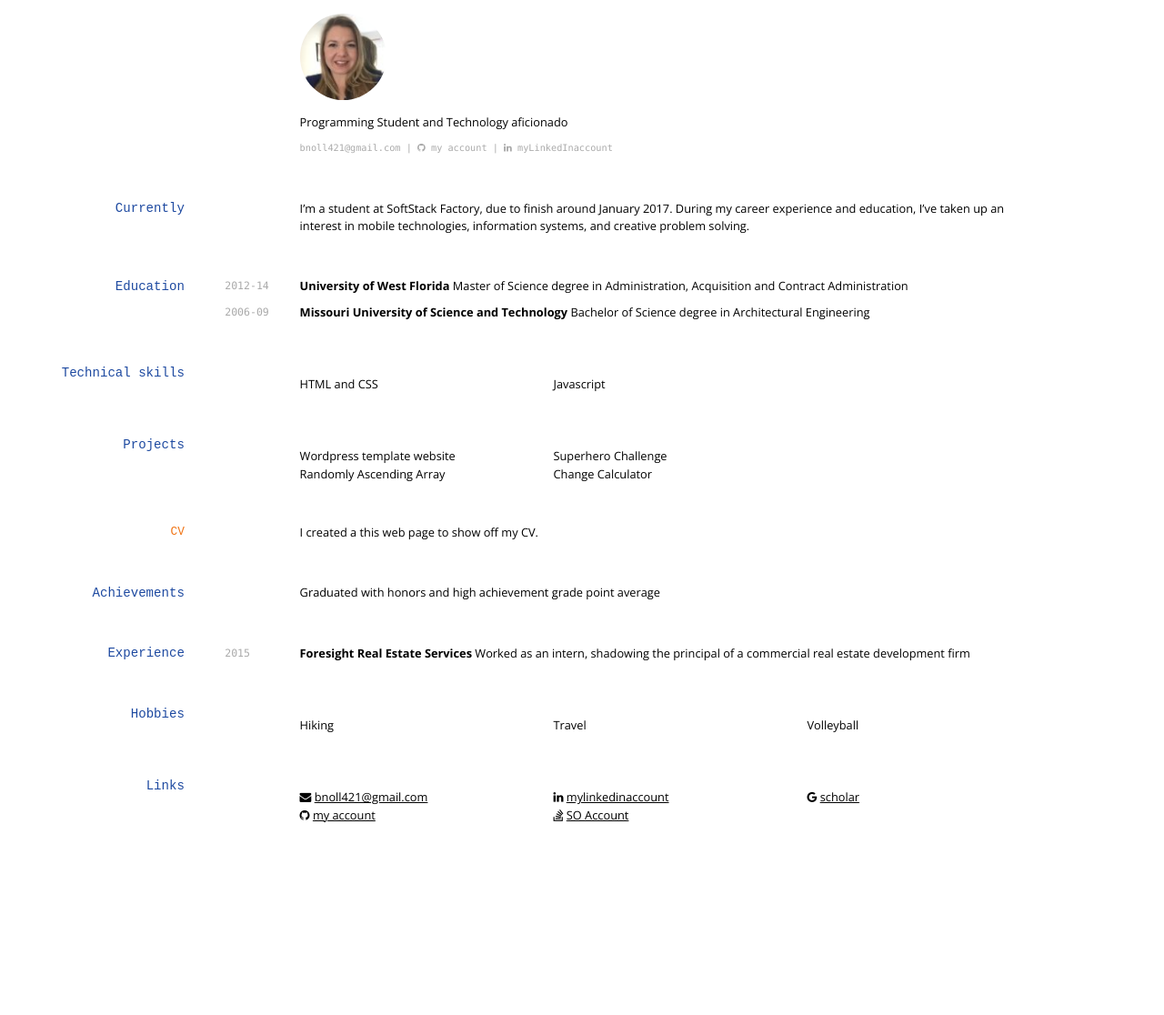
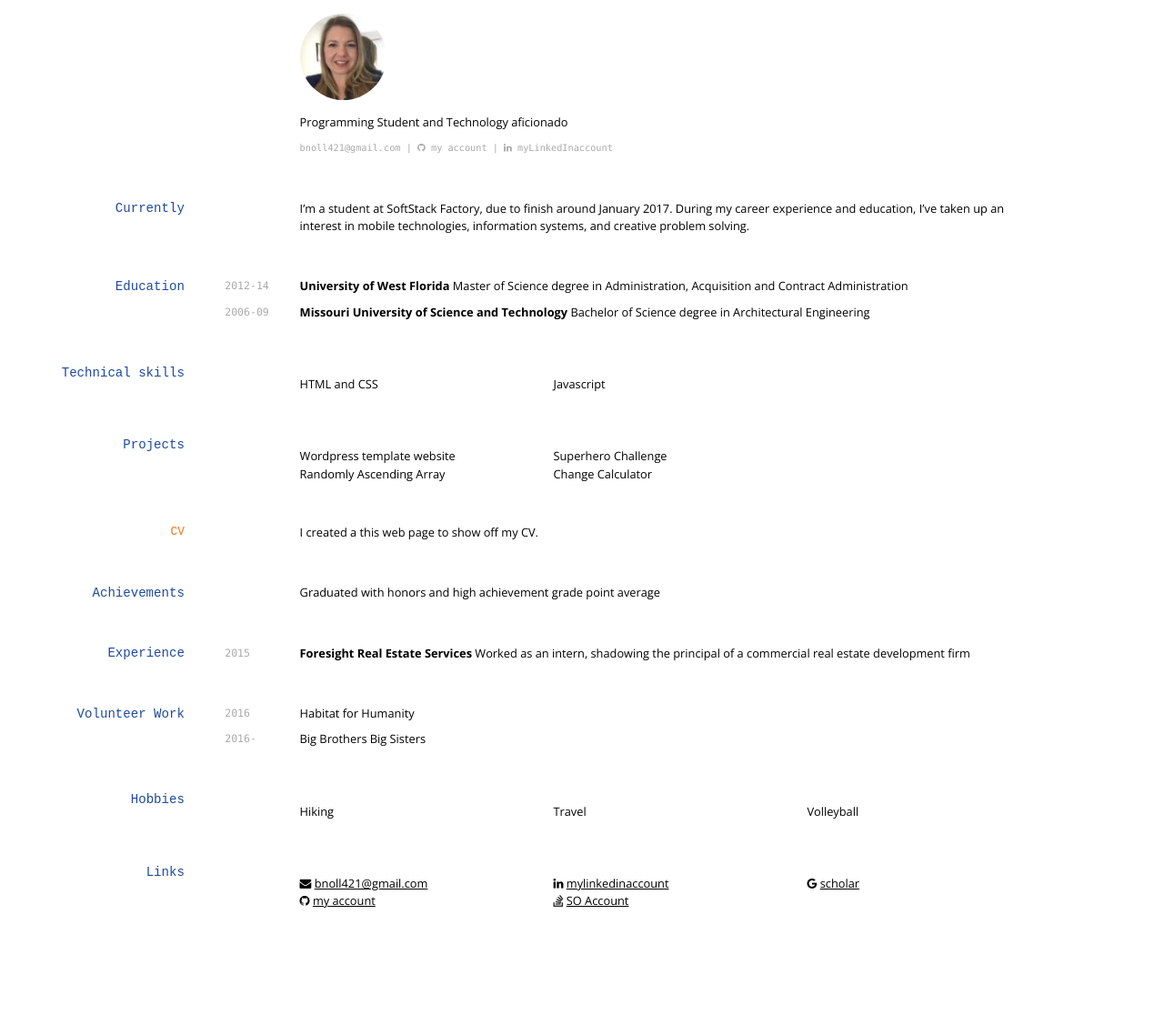
Before and after one commit to rnoll5/.github.io, a Jekyll site: the page built from index.md, in a window 1280 px wide. Shown: the whole page at 91% size. Built offline with Jekyll 4.4.1, drawn with Linux system fonts in a browser that asks for light colours; nearby versions of some CDN libraries; before the commit the page ends 1021 px from its top, so only the background shows below that.

Commit message:
commit message

```diff
--- a/index.md
+++ b/index.md
@@ -54,6 +54,14 @@ Graduated with honors and high achievement grade point average
 __Foresight Real Estate Services__
  Worked as an intern, shadowing the principal of a commercial real estate development firm
 
+## Volunteer Work
+
+`2016`
+Habitat for Humanity
+
+`2016-`
+Big Brothers Big Sisters
+
 ## Hobbies
 
 * Hiking
```
Also changed, not shown: 1 other file.
